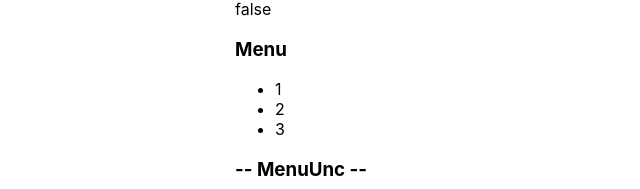
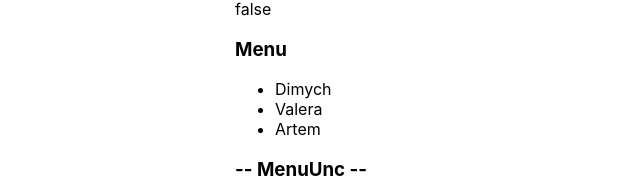
Before and after one commit to FilippSM/react-app-sprint-one, a React (Create React App) app: page / in a window 1280 px wide. Shown: the part 117-306 px from the top of the page, without its empty margins (105-745 px from the left). Built offline with nearby package versions, Linux system fonts and the light colour scheme.

Commit message:
(sprin2 lesson 2)add array of items to accordion

```diff
--- a/src/App.tsx
+++ b/src/App.tsx
@@ -27,7 +27,10 @@
       <Accordion
         titleValue={"Menu"}
         collapsed={accordionCollapsed}
-        onChange={() => (setAccordionCollapsed(!accordionCollapsed))}
+        onChange={() => (setAccordionCollapsed(!accordionCollapsed))} items={[{title: "Dimych", value: 1},
+          {title: "Valera", value: 2},
+          {title: "Artem", value: 3}]}
+        onClick={() => {}}
       />
 
       <UncontrolledAccordion titleValue={"MenuUnc"} />
--- a/src/components/Accordion/Accordion.tsx
+++ b/src/components/Accordion/Accordion.tsx
@@ -1,7 +1,15 @@
+
+type ItemType = {
+    title: string
+    value: any
+}
+
 type AccordionPropsType = {
     titleValue: string;
     collapsed: boolean;
     onChange: () => void
+    items: ItemType[]
+    onClick: (value: any) => void
 }
 
 export function Accordion(props: AccordionPropsType) {
@@ -12,7 +20,7 @@
                 title={props.titleValue}
                 onChange={props.onChange}
             />
-            {!props.collapsed && <AccordionBody />}
+            {!props.collapsed && <AccordionBody items={props.items} onClick={props.onClick}/>}
         </div>
     )
 }
@@ -29,13 +37,17 @@
     return <h3 onClick={(event) => props.onChange()}>{props.title}</h3>
 }
 
-function AccordionBody() {
+
+type AccordionBodyPropsType = {
+    items: ItemType[]
+    onClick: (value: any) => void
+}
+
+function AccordionBody(props: AccordionBodyPropsType) {
     console.log("rendiring AccordionBody");
     return (
         <ul>
-            <li>1</li>
-            <li>2</li>
-            <li>3</li>
+            {props.items.map((i, index) => <li onClick={() => {props.onClick(i.value)}} key={index}>{i.title}</li>)}
         </ul>
     )
 }
```
Also changed, not shown: 1 other file (tests, documents, lock files or other folders).
